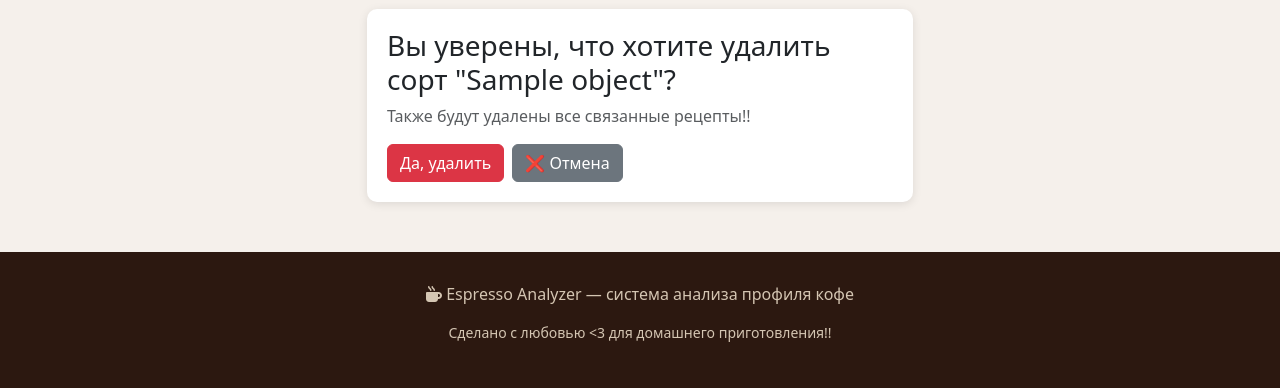
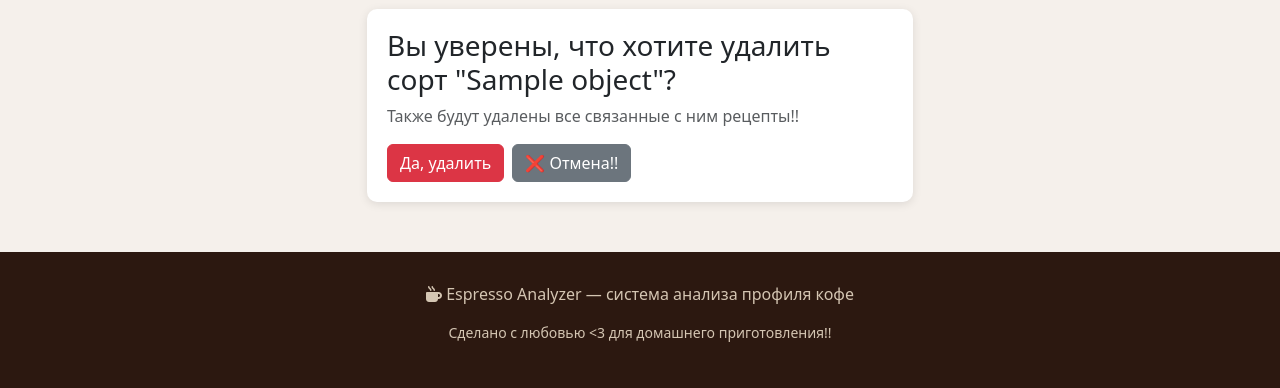
Before and after one commit to mokiror/espresso-analyzer, a Django app: template templates/brewlab/coffe_delete.html in a window 1280 px wide. Shown: the part 227-615 px from the top of the page. Run offline with Django 5.2, Linux system fonts and the light colour scheme; the template is opened without the code that fills it: most values are stand-ins (such as "Sample title", 1, 10 or a date in 2020).

Commit message:
Update coffe_delete.html

```diff
--- a/templates/brewlab/coffe_delete.html
+++ b/templates/brewlab/coffe_delete.html
@@ -1,6 +1,6 @@
 {% extends 'brewlab/base.html' %}
 
-{% block title %}Удаление сорта кофе{% endblock %}
+{% block title %}Удаление сорта кофе {% endblock %}
 
 {% block content %}
 <div class="coffee-header">
@@ -14,13 +14,13 @@
         <div class="col-md-6">
             <div class="coffee-card">
                 <h3>Вы уверены, что хотите удалить сорт "{{ object.name }}"?</h3>
-                <p class="text-muted">Также будут удалены все связанные рецепты!!</p>
+                <p class="text-muted">Также будут удалены все связанные c ним рецепты!!</p>
 
                 <form method="post">
                     {% csrf_token %}
                     <div class="d-flex gap-2">
                         <button type="submit" class="btn btn-danger">Да, удалить</button>
-                        <a href="{% url 'brewlab:coffee_detail' object.pk %}" class="btn btn-secondary">❌ Отмена</a>
+                        <a href="{% url 'brewlab:coffee_detail' object.pk %}" class="btn btn-secondary">❌ Отмена!! </a>
                     </div>
                 </form>
             </div>
```
